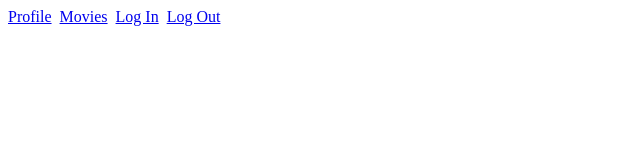
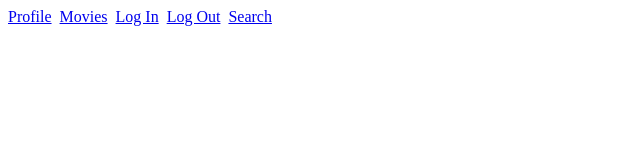
Before and after one commit to MaxwellBoecker/Top100Movies, a React app: page / in a window 1280 px wide. Shown: the top 160 px of the page, without its empty margins (0-640 px from the left). Built offline with nearby package versions, Linux system fonts and the light colour scheme; the HTML template or start-up script is replaced by a standard one.

Commit message:
(feat) added Search component and corresponding route

```diff
--- a/src/App.jsx
+++ b/src/App.jsx
@@ -6,6 +6,7 @@ import {
   Link,
 } from 'react-router-dom';
 import Profile from './Profile.jsx';
+import Search from './Search.jsx';
 
 const App = () => (
   // <div style={ {color: 'white' } }>Welcome to Top 100 movies </div>
@@ -24,10 +25,16 @@ const App = () => (
         <span style={{ paddingRight: '8px' }}>
           <a href="/auth/logout">Log Out</a>
         </span>
+        <span style={{ paddingRight: '8px' }}>
+          <Link to="/search">Search</Link>
+        </span>
       </nav>
       <Switch>
         <Route path="/profile">
           <Profile />
+        </Route>
+        <Route path="/search">
+          <Search />
         </Route>
       </Switch>
     </div>
```
